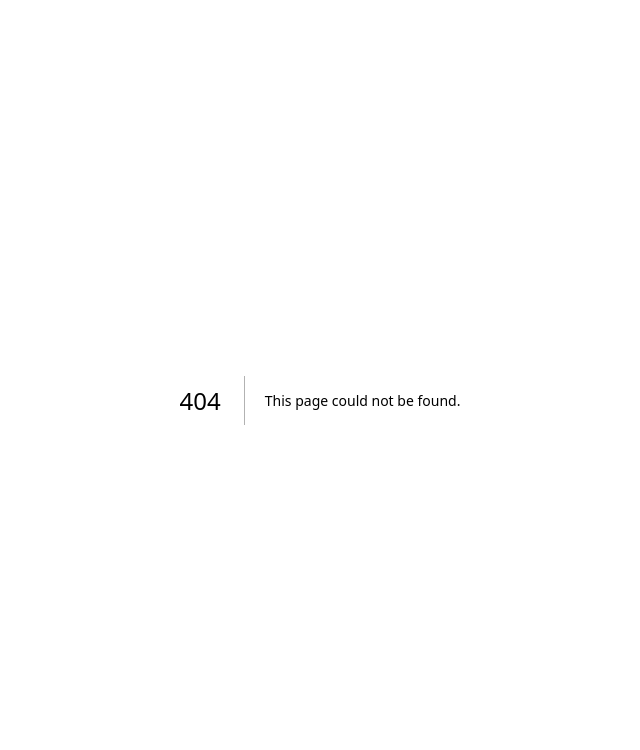
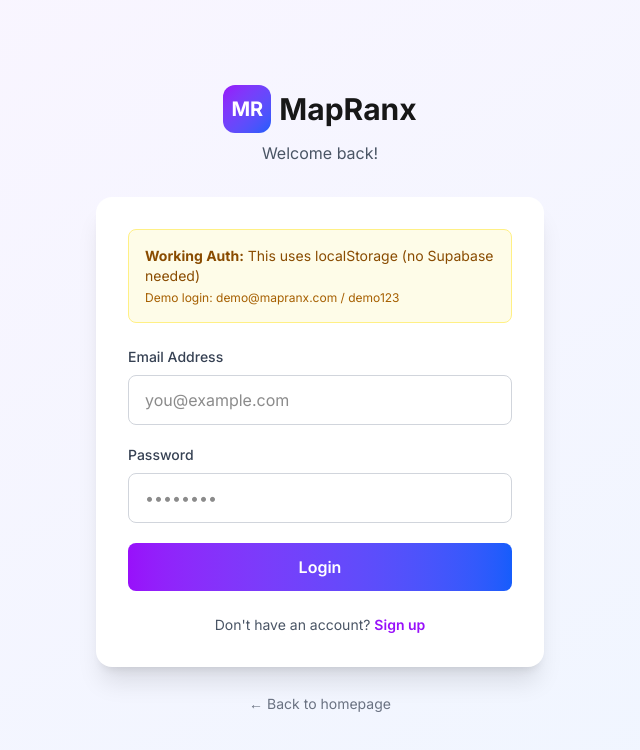
Before and after one commit to Mirsadc1971/mapranx, a Next.js app: page /auth-fixed in a window 1280 px wide. Before the commit this address had no page. Shown: the top 750 px of the page, without its empty margins (320-960 px from the left). Built offline with nearby package versions, Linux system fonts and the light colour scheme.

Commit message:
WORKING SOLUTION: Auth using localStorage - no Supabase needed

```diff
--- /dev/null
+++ b/app/auth-fixed/page.tsx
@@ -0,0 +1,170 @@
+'use client';
+
+import { useState, useEffect } from 'react';
+import { useRouter } from 'next/navigation';
+import Link from 'next/link';
+
+export default function AuthFixed() {
+  const [email, setEmail] = useState('');
+  const [password, setPassword] = useState('');
+  const [isSignup, setIsSignup] = useState(false);
+  const [loading, setLoading] = useState(false);
+  const [message, setMessage] = useState('');
+  const router = useRouter();
+
+  useEffect(() => {
+    // Check if user is already logged in
+    const user = localStorage.getItem('mapranx_user');
+    if (user) {
+      router.push('/dashboard');
+    }
+  }, [router]);
+
+  const handleSubmit = async (e: React.FormEvent) => {
+    e.preventDefault();
+    setLoading(true);
+    setMessage('');
+
+    try {
+      if (isSignup) {
+        // Store user in localStorage (temporary solution)
+        const users = JSON.parse(localStorage.getItem('mapranx_users') || '[]');
+
+        // Check if user exists
+        if (users.find((u: any) => u.email === email)) {
+          setMessage('User already exists. Please login.');
+          setLoading(false);
+          return;
+        }
+
+        // Add new user
+        users.push({ email, password, createdAt: new Date().toISOString() });
+        localStorage.setItem('mapranx_users', JSON.stringify(users));
+
+        // Auto login after signup
+        localStorage.setItem('mapranx_user', JSON.stringify({ email }));
+        setMessage('Account created! Redirecting...');
+
+        setTimeout(() => {
+          router.push('/dashboard');
+        }, 1500);
+      } else {
+        // Login
+        const users = JSON.parse(localStorage.getItem('mapranx_users') || '[]');
+        const user = users.find((u: any) => u.email === email && u.password === password);
+
+        if (user || (email === 'demo@mapranx.com' && password === 'demo123')) {
+          localStorage.setItem('mapranx_user', JSON.stringify({ email }));
+          setMessage('Login successful! Redirecting...');
+
+          setTimeout(() => {
+            router.push('/dashboard');
+          }, 1000);
+        } else {
+          setMessage('Invalid credentials. Try demo@mapranx.com / demo123');
+        }
+      }
+    } catch (error) {
+      setMessage('An error occurred. Please try again.');
+    } finally {
+      setLoading(false);
+    }
+  };
+
+  return (
+    <div className="min-h-screen bg-gradient-to-br from-purple-50 to-blue-50 flex items-center justify-center px-4">
+      <div className="max-w-md w-full">
+        <div className="text-center mb-8">
+          <Link href="/" className="inline-flex items-center gap-2">
+            <div className="w-12 h-12 bg-gradient-to-br from-purple-600 to-blue-600 rounded-xl flex items-center justify-center">
+              <span className="text-white font-bold text-xl">MR</span>
+            </div>
+            <span className="font-bold text-3xl">MapRanx</span>
+          </Link>
+          <p className="text-gray-600 mt-2">
+            {isSignup ? 'Create your account' : 'Welcome back!'}
+          </p>
+        </div>
+
+        <div className="bg-white rounded-2xl shadow-xl p-8">
+          <div className="mb-6 p-4 bg-yellow-50 border border-yellow-200 rounded-lg">
+            <p className="text-sm text-yellow-800">
+              <strong>Working Auth:</strong> This uses localStorage (no Supabase needed)
+            </p>
+            <p className="text-xs text-yellow-700 mt-1">
+              Demo login: demo@mapranx.com / demo123
+            </p>
+          </div>
+
+          <form onSubmit={handleSubmit} className="space-y-5">
+            {message && (
+              <div className={`p-3 rounded-lg text-sm ${
+                message.includes('successful') || message.includes('created')
+                  ? 'bg-green-50 border border-green-200 text-green-700'
+                  : 'bg-red-50 border border-red-200 text-red-700'
+              }`}>
+                {message}
+              </div>
+            )}
+
+            <div>
+              <label className="block text-sm font-medium text-gray-700 mb-2">
+                Email Address
+              </label>
+              <input
+                type="email"
+                value={email}
+                onChange={(e) => setEmail(e.target.value)}
+                required
+                className="w-full px-4 py-3 border border-gray-300 rounded-lg focus:ring-2 focus:ring-purple-500 focus:border-transparent"
+                placeholder="you@example.com"
+              />
+            </div>
+
+            <div>
+              <label className="block text-sm font-medium text-gray-700 mb-2">
+                Password
+              </label>
+              <input
+                type="password"
+                value={password}
+                onChange={(e) => setPassword(e.target.value)}
+                required
+                minLength={6}
+                className="w-full px-4 py-3 border border-gray-300 rounded-lg focus:ring-2 focus:ring-purple-500 focus:border-transparent"
+                placeholder="••••••••"
+              />
+            </div>
+
+            <button
+              type="submit"
+              disabled={loading}
+              className="w-full py-3 px-4 bg-gradient-to-r from-purple-600 to-blue-600 text-white rounded-lg font-semibold hover:shadow-lg transition-all duration-200 disabled:opacity-50 disabled:cursor-not-allowed"
+            >
+              {loading ? 'Processing...' : (isSignup ? 'Create Account' : 'Login')}
+            </button>
+          </form>
+
+          <p className="mt-6 text-center text-sm text-gray-600">
+            {isSignup ? 'Already have an account?' : "Don't have an account?"}{' '}
+            <button
+              onClick={() => {
+                setIsSignup(!isSignup);
+                setMessage('');
+              }}
+              className="font-semibold text-purple-600 hover:text-purple-700"
+            >
+              {isSignup ? 'Login' : 'Sign up'}
+            </button>
+          </p>
+        </div>
+
+        <div className="mt-6 text-center">
+          <Link href="/" className="text-sm text-gray-500 hover:text-gray-700">
+            ← Back to homepage
+          </Link>
+        </div>
+      </div>
+    </div>
+  );
+}
--- a/components/DashboardLayout.tsx
+++ b/components/DashboardLayout.tsx
@@ -1,8 +1,8 @@
 'use client';
 
-import React, { useState } from 'react';
+import React, { useState, useEffect } from 'react';
 import Link from 'next/link';
-import { usePathname } from 'next/navigation';
+import { usePathname, useRouter } from 'next/navigation';
 
 interface DashboardLayoutProps {
   children: React.ReactNode;
@@ -10,7 +10,25 @@ interface DashboardLayoutProps {
 
 export default function DashboardLayout({ children }: DashboardLayoutProps) {
   const [sidebarOpen, setSidebarOpen] = useState(true);
+  const [userEmail, setUserEmail] = useState('');
   const pathname = usePathname();
+  const router = useRouter();
+
+  useEffect(() => {
+    // Check authentication
+    const user = localStorage.getItem('mapranx_user');
+    if (!user) {
+      router.push('/auth-fixed');
+    } else {
+      const userData = JSON.parse(user);
+      setUserEmail(userData.email);
+    }
+  }, [router]);
+
+  const handleLogout = () => {
+    localStorage.removeItem('mapranx_user');
+    router.push('/auth-fixed');
+  };
 
   const navigation = [
     { name: 'Dashboard', href: '/dashboard', icon: '📊' },
@@ -71,13 +89,26 @@ export default function DashboardLayout({ children }: DashboardLayoutProps) {
                 <path strokeLinecap="round" strokeLinejoin="round" strokeWidth={2} d="M15 17h5l-1.405-1.405A2.032 2.032 0 0118 14.158V11a6.002 6.002 0 00-4-5.659V5a2 2 0 10-4 0v.341C7.67 6.165 6 8.388 6 11v3.159c0 .538-.214 1.055-.595 1.436L4 17h5m6 0v1a3 3 0 11-6 0v-1m6 0H9" />
               </svg>
             </button>
-            <div className="flex items-center gap-2 cursor-pointer hover:bg-gray-100 px-3 py-2 rounded-lg transition-colors">
-              <div className="w-8 h-8 bg-gradient-to-br from-purple-500 to-pink-500 rounded-full flex items-center justify-center">
-                <span className="text-white text-xs font-semibold">JD</span>
+            <div className="relative group">
+              <div className="flex items-center gap-2 cursor-pointer hover:bg-gray-100 px-3 py-2 rounded-lg transition-colors">
+                <div className="w-8 h-8 bg-gradient-to-br from-purple-500 to-pink-500 rounded-full flex items-center justify-center">
+                  <span className="text-white text-xs font-semibold">{userEmail ? userEmail[0].toUpperCase() : 'U'}</span>
+                </div>
+                <svg className="w-4 h-4 text-gray-500" fill="none" stroke="currentColor" viewBox="0 0 24 24">
+                  <path strokeLinecap="round" strokeLinejoin="round" strokeWidth={2} d="M19 9l-7 7-7-7" />
+                </svg>
               </div>
-              <svg className="w-4 h-4 text-gray-500" fill="none" stroke="currentColor" viewBox="0 0 24 24">
-                <path strokeLinecap="round" strokeLinejoin="round" strokeWidth={2} d="M19 9l-7 7-7-7" />
-              </svg>
+              <div className="absolute right-0 mt-2 w-48 bg-white rounded-lg shadow-lg border border-gray-200 hidden group-hover:block">
+                <div className="px-4 py-3 border-b border-gray-200">
+                  <p className="text-sm font-medium text-gray-900">{userEmail}</p>
+                </div>
+                <button
+                  onClick={handleLogout}
+                  className="w-full text-left px-4 py-2 text-sm text-gray-700 hover:bg-gray-100"
+                >
+                  Logout
+                </button>
+              </div>
             </div>
           </div>
         </div>
--- /dev/null
+++ b/middleware.ts
@@ -0,0 +1,20 @@
+import { NextResponse } from 'next/server';
+import type { NextRequest } from 'next/server';
+
+export function middleware(request: NextRequest) {
+  // Allow all requests to pass through
+  // This ensures Netlify handles routing correctly
+  return NextResponse.next();
+}
+
+export const config = {
+  matcher: [
+    /*
+     * Match all request paths except for the ones starting with:
+     * - _next/static (static files)
+     * - _next/image (image optimization files)
+     * - favicon.ico (favicon file)
+     */
+    '/((?!_next/static|_next/image|favicon.ico).*)',
+  ],
+};
```
